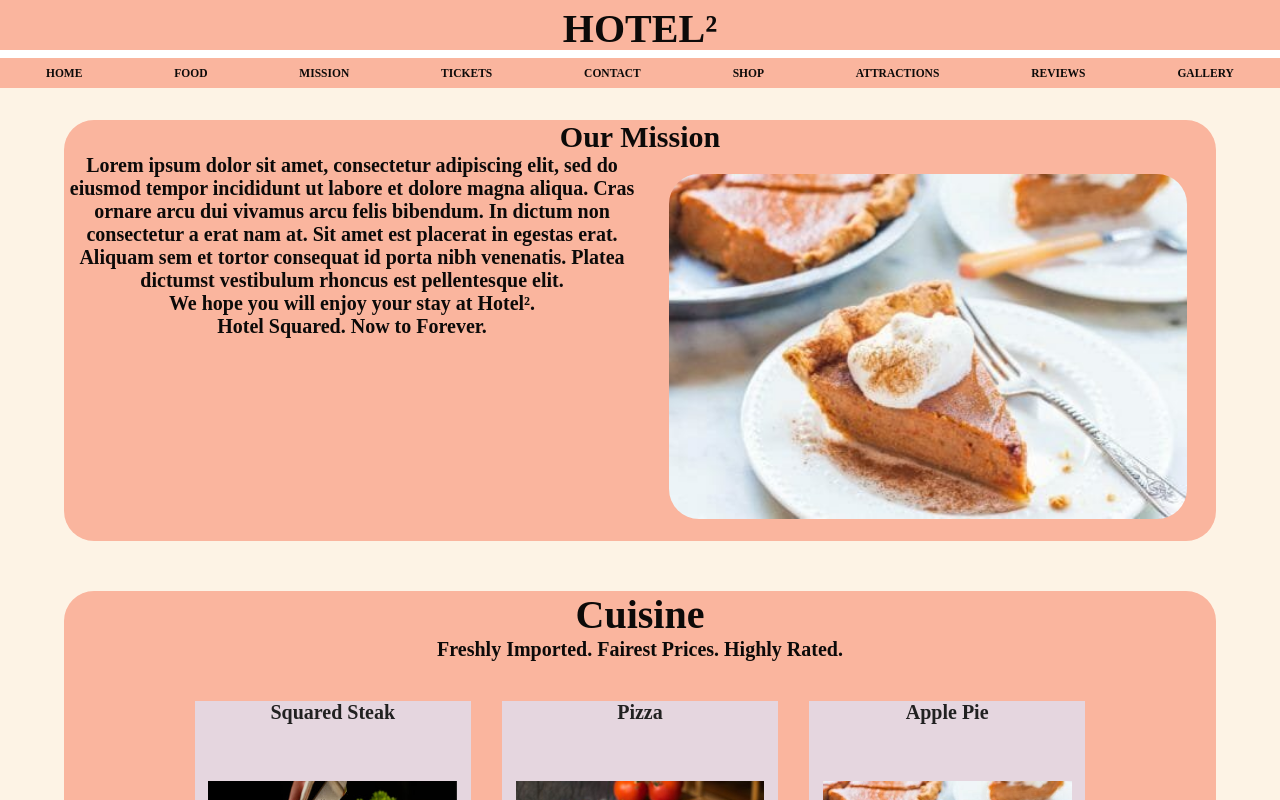
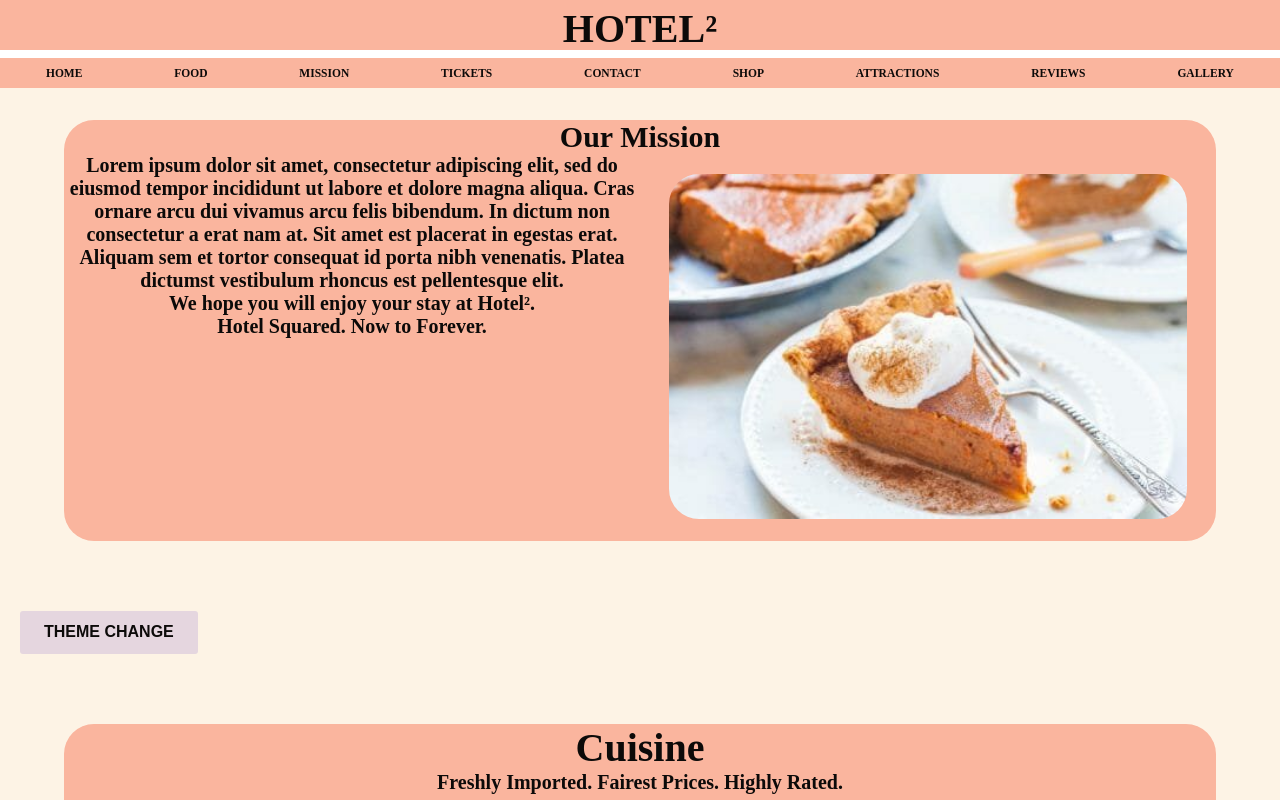
Before and after one commit to staten-island-tech/vue-project-2-ebt, a Nuxt app in the folder project/: page / in a window 1280 px wide. Shown: the top 800 px of the page. Built offline with nearby package versions, Linux system fonts and the light colour scheme.

Commit message:
improvemment

```diff
--- a/project/components/About.vue
+++ b/project/components/About.vue
@@ -23,7 +23,17 @@
 </template>
 
 <script>
-export default {};
+// @ is an alias to /src
+
+export default {
+  name: "Home",
+
+  data() {
+  },
+  methods: {
+
+  },
+};
 </script>
 
 <style scoped>
--- a/project/components/Card.vue
+++ b/project/components/Card.vue
@@ -32,11 +32,9 @@ export default {
 }
 
 .title {
-  color: #212121;
   box-sizing: border-box;
 }
 .pricetag {
-  color: #212121;
   font-size: 1.5rem;
   margin: 1rem auto;
 }
--- a/project/components/Footer.vue
+++ b/project/components/Footer.vue
@@ -1,5 +1,5 @@
 <template>
-  <div class="footer w100">
+  <div class="footer w100 ">
     <div class="footer-inner flex-parent margin-auto w90">
       <a href="https://www.discord.com" class="footer-btn" target="_blank">
         <img src="/icons/discord.png" alt="discord" class="footer-img" />
--- a/project/components/Gallery.vue
+++ b/project/components/Gallery.vue
@@ -1,5 +1,5 @@
 <template>
-  <div class="gallery-home">
+  <div class="gallery-home ">
     <h1 class="gallery-title">Gallery</h1>
     <h2 class="gallery-header">See our famous visitors!</h2>
     <div class="gallery-parent">
--- a/project/components/Header.vue
+++ b/project/components/Header.vue
@@ -1,5 +1,5 @@
 <template>
-  <div class="header w100">
+  <div class="header w100 ">
     <div class="header-topline w100">
       <h1 class="header-topline-text">HOTEL²</h1>
     </div>
--- a/project/components/restaurant.vue
+++ b/project/components/restaurant.vue
@@ -1,5 +1,5 @@
 <template>
-  <div class="none">
+  <div>
     <h2 class="section-title">Cuisine</h2>
     <h3 class="section-subtitle">
       Freshly Imported. Fairest Prices. Highly Rated.
--- a/project/components/shop.vue
+++ b/project/components/shop.vue
@@ -1,5 +1,5 @@
 <template>
-  <div class="none">
+  <div>
     <h2 class="section-title">Shop</h2>
     <h3 class="section-subtitle">Bring home a memory with you!</h3>
     <main class="">
--- a/project/components/tickets.vue
+++ b/project/components/tickets.vue
@@ -1,5 +1,5 @@
 <template>
-  <div class="none">
+  <div>
     <h2 class="section-title">Tickets</h2>
     <h3 class="section-subtitle">Order!</h3>
     <main class="home1 margin-auto">
--- a/project/pages/index.vue
+++ b/project/pages/index.vue
@@ -1,8 +1,9 @@
 <template>
-  <div id="page">
+  <div id="page" class="default">
     <Header class="header" @send="scrollMeTo($event)" />
     <div class="filler" ref="home"></div>
     <div ref="mission"><About class="section" /></div>
+    <button class="btn1" @click="theme()">THEME CHANGE</button>
     <div ref="restaurant"><Restaurant class="section" /></div>
     <div ref="shop"><Shop class="section" /></div>
     <div ref="tickets"><Tickets class="section" /></div>
@@ -27,6 +28,15 @@ export default {
       window.scrollTo(0, top);
       console.log(el);
     },
+  theme() {
+    if (document.div.classList.contains("default")) {
+    document.div.classList.add("mono");
+    document.div.classList.remove("default");
+  } else {
+    document.div.classList.add("default");
+    document.div.classList.remove("mono");
+  }
+    },
     test() {
       console.log("hi");
     },
@@ -38,16 +48,31 @@ export default {
 /*   --primary: #191817;
   --secondary: gray;
   --primaryText: white; */
-  --primary: #fab59e;
-  --secondary: #4a5759;
-  --thirdary: #e5d6df;
-  --primaryText: #0c0a09;
+  --pink: #fab59e;
+  --gray: #4a5759;
+  --light-purple: #e5d6df;
+  --black: #0c0a09;
+  --white: #ffffff;
 
   --h1: 4rem;
   --h2: 3rem;
   --h3: 2rem;
   --h4: 1.15rem;
 }
+
+.default {
+  --primary: var(--pink);
+  --secondary: var(--gray);
+  --thirdary: var(--light-purple);
+  --primaryText: var(--black);
+}
+.mono {
+  --primary: var(--black);
+  --secondary: var(--white);
+  --thirdary: var(--gray);
+  --primaryText: var(--white);
+}
+
 h1 {
   font-size: var(--h1);
 }
```
